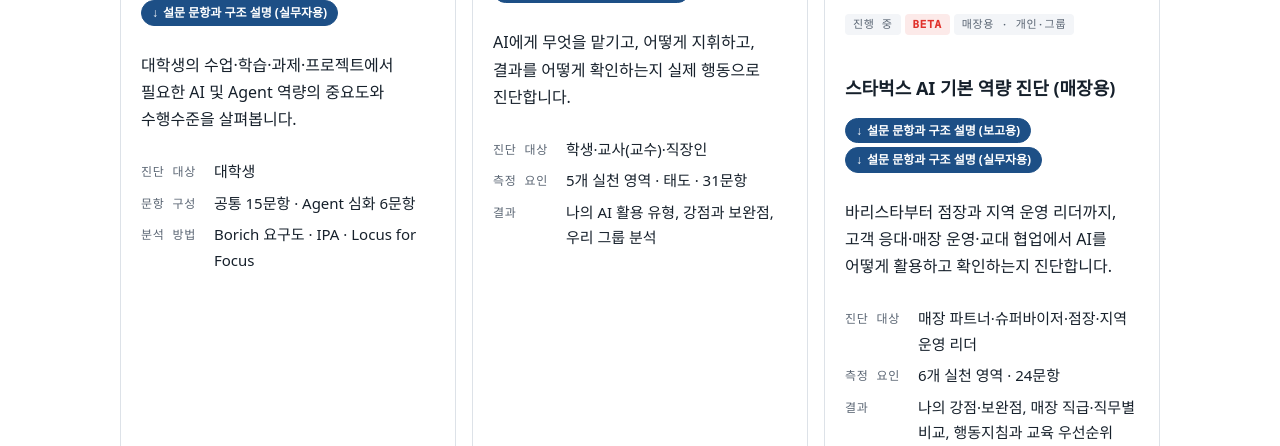
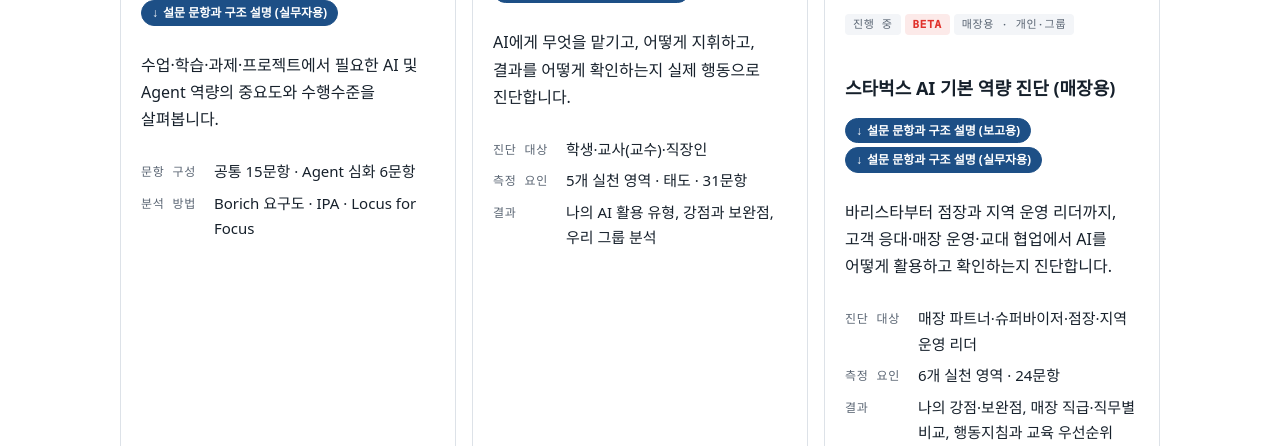
Before and after one commit to drsprolab/drsprolab.github.io, a Jekyll site: the page built from in-progress/index.html, in a window 1280 px wide and 900 px high, cut to the strip 454-900 px from the top of the window. Built offline with Jekyll 4.4.1, drawn with Linux system fonts in a browser that asks for light colours; some web fonts are replaced.

Commit message:
AI Agent 요구도 분석: '대학생' 대상 표기 삭제
Co-Authored-By: Claude Opus 5.5 <noreply@anthropic.com>

```diff
--- a/assets/js/ai-agent-needs.js
+++ b/assets/js/ai-agent-needs.js
@@ -117,7 +117,7 @@
     var h=progress(Object.keys(state.background).length,4,1,PAGES.length+2+ADVANCED_PAGES.length);
     h+='<h2 class="aidx-h">응답하기 전에</h2><ol class="aidx-guide"><li><span class="aidx-gicon">⭐</span><strong>교육 필요성과 현재 능력</strong><span>중요도는 향후 1년 안에 대학에서 배울 필요성, 수행수준은 최근 한 학기 경험을 바탕으로 현재 혼자 할 수 있는 정도입니다. 두 항목 모두 1~5점으로 응답합니다.</span></li><li><span class="aidx-gicon">🧑‍🎓</span><strong>경험이 적어도 응답할 수 있어요</strong><span>직접 해 본 경험이 적거나 없어도 현재 할 수 있는 정도를 판단해 가장 가까운 점수를 선택해 주세요.</span></li></ol>';
     h+='<div class="agn-fields">'+BG.slice(0, 4).map(function (b, i) { return choice(b[0], b[0]==='agent_experience'?'직접 사용해 본 Agent 경험':b[1], b[2], i===3?2:3); }).join('')+'</div>';
-    h+='<p class="agn-no-collect">응답은 익명으로 저장되며, 대학생 AI 교육 과정을 설계하는 연구 목적으로만 사용합니다. 이름·학번 같은 개인정보는 묻지 않습니다.</p>';
+    h+='<p class="agn-no-collect">응답은 익명으로 저장되며, AI 교육 과정을 설계하는 연구 목적으로만 사용합니다. 이름·학번 같은 개인정보는 묻지 않습니다.</p>';
     h+='<div class="aidx-nav">'+cta('home','처음으로',false)+'<span class="aidx-err" id="aidx-err"></span>'+cta('next','공통 문항 시작',true)+'</div>';
     root.innerHTML=previewNote()+'<section class="aidx-survey">'+h+'</section>';
   }
--- a/in-progress/ai-agent-needs/index.html
+++ b/in-progress/ai-agent-needs/index.html
@@ -5,7 +5,7 @@ eyebrow: In progress 진단
 permalink: /in-progress/ai-agent-needs/
 share: true
 badge: 개발안
-description: 대학생에게 우선 가르칠 AI·AI Agent 기술을 파악하기 위해 교육 필요성과 현재 수행수준을 묻는 요구도 분석 개발안입니다.
+description: 우선 가르칠 AI·AI Agent 기술을 파악하기 위해 교육 필요성과 현재 수행수준을 묻는 요구도 분석 개발안입니다.
 og_badge: 개발안 · 검토용
 og_chips: [공통 15문항 · Agent 심화 6문항, 교육 필요성 × 현재 수행수준, Borich · IPA · Locus for Focus]
 # 응답 저장소: Google Apps Script 웹앱 URL (tools/ai-agent-needs/README.md). 비워 두면 시험 모드로, 응답이 이 브라우저에만 저장된다.
--- a/in-progress/index.html
+++ b/in-progress/index.html
@@ -16,9 +16,8 @@ lede: BETA test 중. 타당화 작업을 통해 고객 맞춤형 고도화 작
       <a class="inst-doc" href="{{ '/assets/files/ai-agent-needs-structure-report.pdf' | relative_url }}" download="AIAgent구축및활용에대한요구도분석_문항과구조_보고용.pdf">설문 문항과 구조 설명 (보고용)</a>
       <a class="inst-doc" href="{{ '/assets/files/ai-agent-needs-structure.pdf' | relative_url }}" download="AIAgent구축및활용에대한요구도분석_문항과구조_실무자용.pdf">설문 문항과 구조 설명 (실무자용)</a>
     </div>
-    <p>대학생의 수업·학습·과제·프로젝트에서 필요한 AI 및 Agent 역량의 중요도와 수행수준을 살펴봅니다.</p>
+    <p>수업·학습·과제·프로젝트에서 필요한 AI 및 Agent 역량의 중요도와 수행수준을 살펴봅니다.</p>
     <dl class="kv">
-      <dt>진단 대상</dt><dd>대학생</dd>
       <dt>문항 구성</dt><dd>공통 15문항 · Agent 심화 6문항</dd>
       <dt>분석 방법</dt><dd>Borich 요구도 · IPA · Locus for Focus</dd>
     </dl>
```
